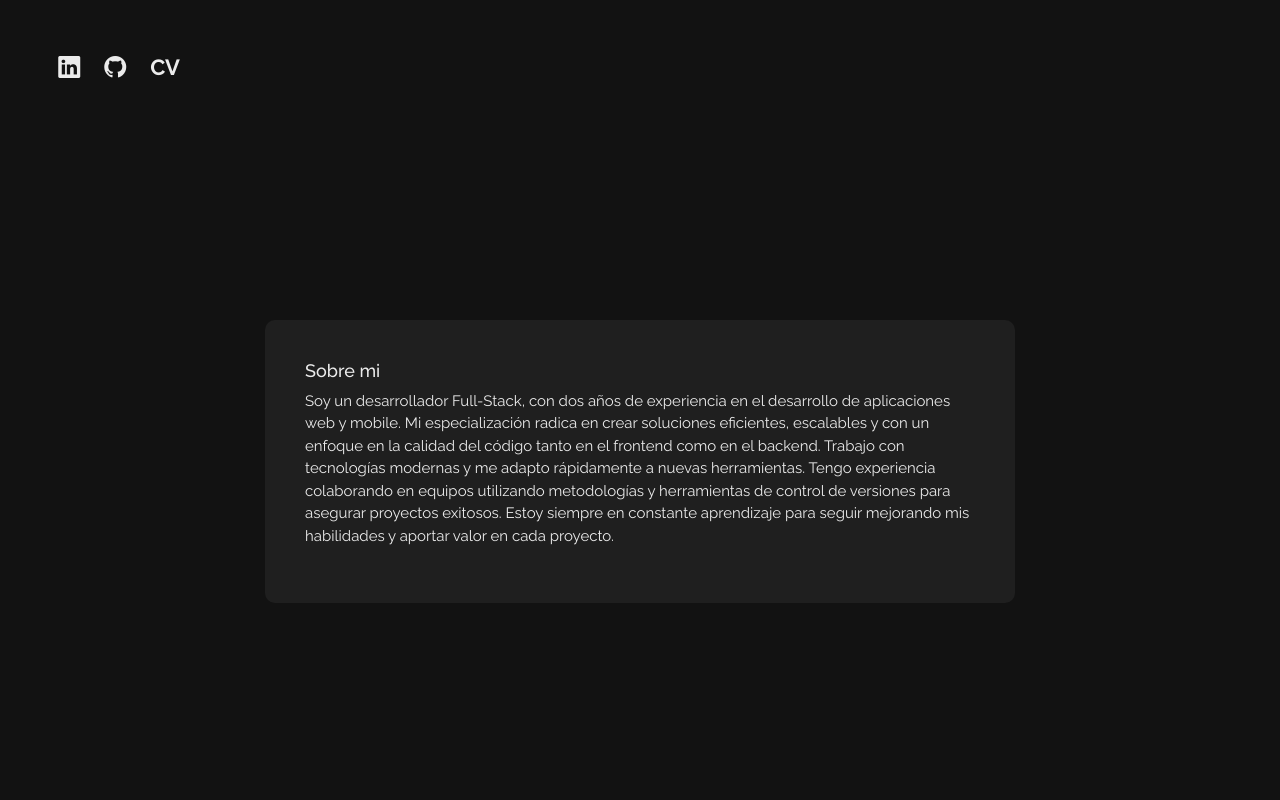
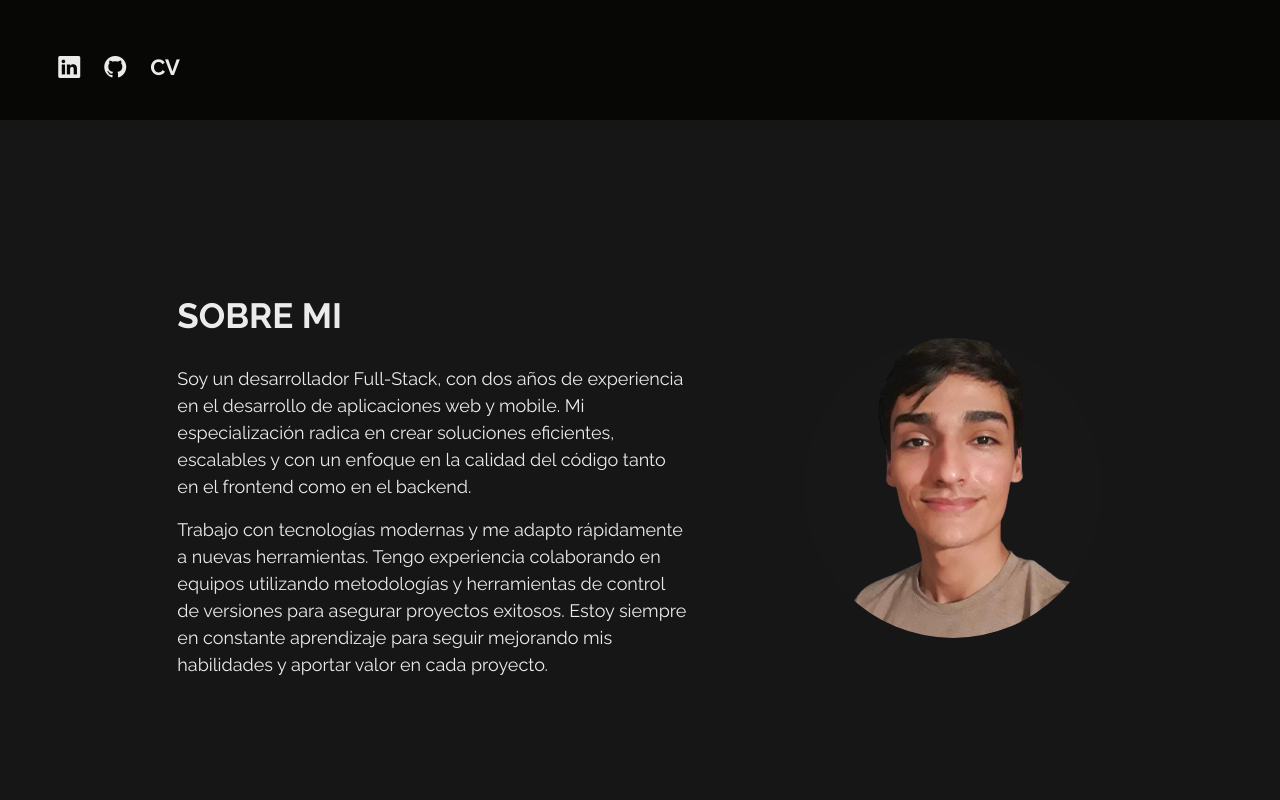
Before and after one commit to agustintarancon/Portfolio, a React (Vite) app: page / in a window 1280 px wide. Shown: the part 680-1480 px from the top of the page. Built offline with nearby package versions, Linux system fonts and the light colour scheme.

Commit message:
about me

```diff
--- a/src/components/general/navbar/navbar.module.css
+++ b/src/components/general/navbar/navbar.module.css
@@ -1,5 +1,5 @@
 .customNavbar {
-  background-color: #111111;
+  background-color: #070705;
 }
 
 .customLink {
@@ -21,8 +21,7 @@
   }
 
   .customLink:hover {
-    transition: .6s;
-    color: #D13838;
+    border-bottom: 1px solid white;
   }
 
 }
--- a/src/components/specific/aboutMe/AboutMe.jsx
+++ b/src/components/specific/aboutMe/AboutMe.jsx
@@ -1,15 +1,30 @@
 import React from 'react'
-import { containerCustom, title, text } from "./aboutMe.module.css"
+import { containerCustom, title, text, rowCustom, imgClass } from "./aboutMe.module.css"
+import fotoPerfil from "../../../assets/me.png"
 
 const AboutMe = () => {
   return (
-    <div className='container d-flex flex-column align-items-center' id='aboutMe'>
-      <div className={containerCustom}>
-        <h2 className={title}>Sobre mi</h2>
-        <p className={text}>Soy un desarrollador Full-Stack, con dos años de experiencia en el desarrollo de aplicaciones web y mobile. Mi especialización radica en crear soluciones eficientes, escalables y con un enfoque en la calidad del código tanto en el frontend como en el backend. Trabajo con tecnologías modernas y me adapto rápidamente a nuevas herramientas.
-          Tengo experiencia colaborando en equipos utilizando metodologías y herramientas de control de versiones para asegurar proyectos exitosos. Estoy siempre en constante aprendizaje para seguir mejorando mis habilidades y aportar valor en cada proyecto.</p>
+    <div className={`container-fluid d-flex flex-column align-items-center justify-content-center ${containerCustom}`} id='aboutMe'>
+
+      <div className={`row ${rowCustom}`}>
+
+        <div className="col-11 col-md-7 col-lg-5 me-lg-5">
+          <h2 className={title}>SOBRE MI</h2>
+          <p className={text}>Soy un desarrollador Full-Stack, con dos años de experiencia en el desarrollo de aplicaciones web y mobile. Mi especialización radica en crear soluciones eficientes, escalables y con un enfoque en la calidad del código tanto en el frontend como en el backend. </p>
+          <p className={text}>
+            Trabajo con tecnologías modernas y me adapto rápidamente a nuevas herramientas.
+            Tengo experiencia colaborando en equipos utilizando metodologías y herramientas de control de versiones para asegurar proyectos exitosos. Estoy siempre en constante aprendizaje para seguir mejorando mis habilidades y aportar valor en cada proyecto.
+          </p>
+        </div>
+
+        <div className='col-11 col-md-7 col-lg-3 ms-lg-5 d-flex justify-content-lg-end justify-content-center pt-3 pt-lg-5'>
+          <img src={fotoPerfil} className={imgClass} alt="Agustin Tarancon" />
+        </div>
+
       </div>
+
     </div>
+
   )
 }
 
--- a/src/components/specific/aboutMe/aboutMe.module.css
+++ b/src/components/specific/aboutMe/aboutMe.module.css
@@ -1,27 +1,48 @@
 .containerCustom {
-  width: 97%;
-  background-color:#1f1f1f;
-  padding: 30px;
-  border-radius: 10px;
+  background-color: #161616;
+}
 
-  margin-top: 80px;
+.rowCustom {
+  padding-block: 90px;
+  display: flex;
+  flex-direction: column-reverse;
+  align-items: center;
 }
 
 .title {
-  font-size: 18px;
+  font-size: 30px;
+  font-weight: bold;
 }
 
 .text {
   font-size: 15px;
 }
 
+.imgClass {
+  width: 300px;
+  border-radius: 500px;
+  margin-bottom: 60px;
+}
 
 @media (min-width: 1000px) {
-  .containerCustom {
-    width: 750px;
-    padding: 40px;
 
-    margin-top: 200px;
+  .rowCustom {
+    padding-block: 170px;
+    flex-direction: row;
+    justify-content: center;
+  }
+
+  .title {
+    font-size: 35px;
+    padding-bottom: 20px;
+  }
+
+  .text {
+    font-size: 18px;
+  }
+
+  .imgClass {
+    width: 300px;
   }
 
 }
--- a/src/index.css
+++ b/src/index.css
@@ -6,7 +6,7 @@
   font-family: "Raleway", serif;
 }
 body {
-  background: linear-gradient(to bottom, rgb(18, 18, 18), rgb(18, 18, 18));
+  background: #070705;
   background-size: cover;
   background-attachment: fixed; /* Opcional, para fijar el fondo */
 }
```
